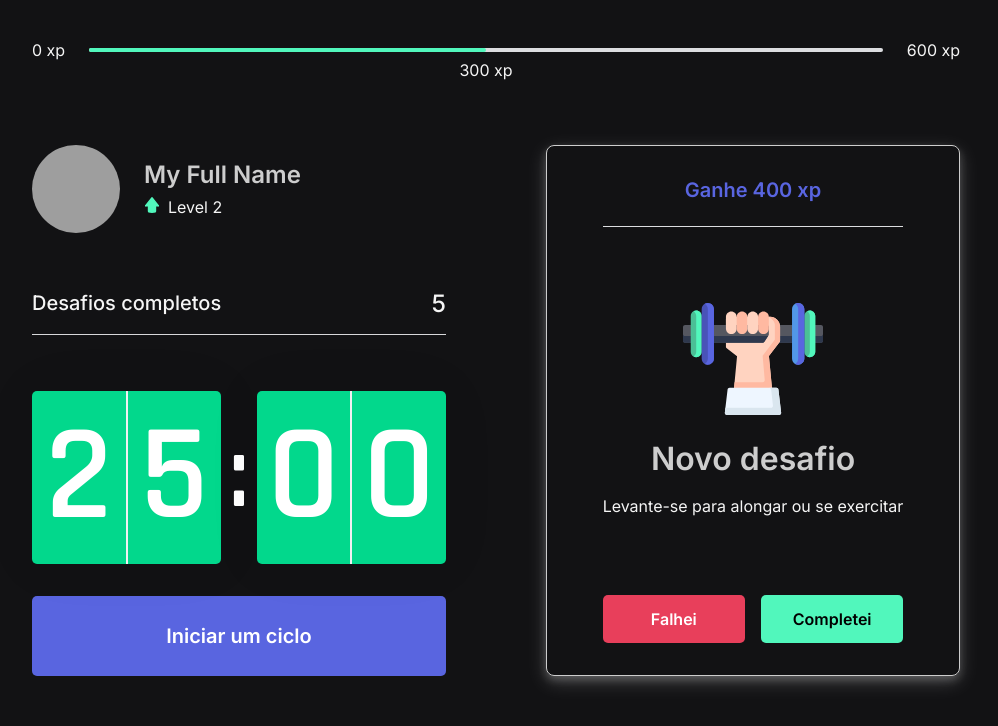
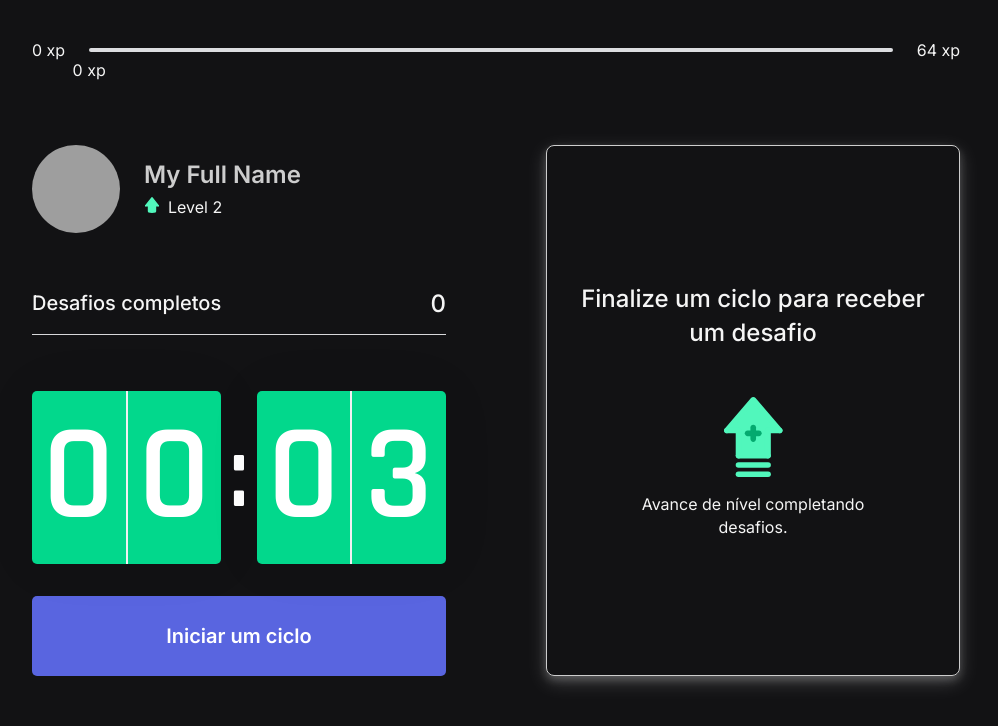
Before and after one commit to georgewfsantos/stretch, a Next.js app: page / in a window 1280 px wide. Shown: the top 726 px of the page, without its empty margins (144-1142 px from the left). Built offline with nearby package versions, Linux system fonts and the light colour scheme; grey boxes are pictures that could not be loaded.

Commit message:
create Challenge context and add functionality to challenge-related components

```diff
--- /dev/null
+++ b/challenges.json
@@ -0,0 +1,62 @@
+[
+  {
+    "type": "body",
+    "description": "Estique um de seus braços com a palma da mão virada para frente e puxe os dedos para cima por 10 segundos por mão.",
+    "amount": 80
+  },
+  {
+    "type": "body",
+    "description": "Estique seu braço contra o peito e puxe-o utilizando o outro braço por 10 segundos por braço.",
+    "amount": 60
+  },
+  {
+    "type": "body",
+    "description": "Puxe seu pescoço com a ajuda da mão para a direita e para a esquerda, permanecendo na posição por alguns segundos.",
+    "amount": 70
+  },
+  {
+    "type": "body",
+    "description": "Com as duas mãos na parte de trás da cabeça, leve-a para baixo, alongando a parte de trás da região.",
+    "amount": 60
+  },
+  {
+    "type": "body",
+    "description": "Cruze as pernas e desça com as mãos esticadas em direção ao chão. Repita o movimento com a outra perna na frente.",
+    "amount": 100
+  },
+  {
+    "type": "body",
+    "description": "Sentado, abra as pernas e tente encostar as palmas das mãos no chão, repita 3 vezes por 5 segundos.",
+    "amount": 80
+  },
+  {
+    "type": "body",
+    "description": "Puxe o joelho de encontro ao peito e segure, troque de perna após 10 segundos.",
+    "amount": 50
+  },
+  {
+    "type": "body",
+    "description": "Sentado, cruze uma perna e incline seu tronco à frente, troque de perna após 10 segundos.",
+    "amount": 80
+  },
+  {
+    "type": "eye",
+    "description": "Sentado, feche os olhos e cubra-os com as palmas da mão durante 2 minutos, depois abra normalmente.",
+    "amount": 90
+  },
+  {
+    "type": "eye",
+    "description": "Em algum ambiente aberto, olhe o mais longe que puder em quatro direções por 3s, mexa apenas os olhos. Repita 3 vezes.",
+    "amount": 140
+  },
+  {
+    "type": "eye",
+    "description": "Usando os polegares, massage a área abaixo das sobrancelhas em movimentos circulares por 15 segundos.",
+    "amount": 70
+  },
+  {
+    "type": "body",
+    "description": "Em pé, gire a cintura o máximo que puder para a esquerda, segure por cinco segundos. Repita para a direita.",
+    "amount": 90
+  }
+]
--- a/src/components/ChallengeBox/index.tsx
+++ b/src/components/ChallengeBox/index.tsx
@@ -1,21 +1,28 @@
+import { useContext } from "react";
+import { ChallengeContext } from "../../contexts/ChallengeContext";
 import { Container } from "./styles";
 
 function ChallengeBox() {
-  const isChallengeActive = true;
+  const { activeChallenge, resetChallenge } = useContext(ChallengeContext);
+
   return (
     <Container>
-      {isChallengeActive ? (
+      {activeChallenge ? (
         <div className="active-challenge">
-          <header>Ganhe 400 xp</header>
+          <header>Ganhe {activeChallenge.amount} xp</header>
 
           <main>
-            <img src="icons/body.svg" alt="Challenge" />
+            <img src={`icons/${activeChallenge.type}.svg`} alt="Challenge" />
             <strong>Novo desafio</strong>
-            <p>Levante-se para alongar ou se exercitar</p>
+            <p>{activeChallenge.description}</p>
           </main>
 
           <footer>
-            <button type="button" className="fail-button">
+            <button
+              type="button"
+              className="fail-button"
+              onClick={resetChallenge}
+            >
               Falhei
             </button>
             <button type="button" className="success-button">
--- a/src/components/CompletedChallenges/index.tsx
+++ b/src/components/CompletedChallenges/index.tsx
@@ -1,12 +1,14 @@
-import React from "react";
+import React, { useContext } from "react";
+import { ChallengeContext } from "../../contexts/ChallengeContext";
 
 import { Container } from "./styles";
 
 function CompletedChallenges() {
+  const { completedChallenges } = useContext(ChallengeContext);
   return (
     <Container>
       <span className="left">Desafios completos</span>
-      <span className="right">5</span>
+      <span className="right">{completedChallenges}</span>
     </Container>
   );
 }
--- a/src/components/CountDown/index.tsx
+++ b/src/components/CountDown/index.tsx
@@ -1,10 +1,12 @@
-import { useState, useEffect } from "react";
+import { useState, useEffect, useContext } from "react";
+import { ChallengeContext } from "../../contexts/ChallengeContext";
 import { Container } from "./styles";
 
 let countdownTimeout: NodeJS.Timeout;
 
 function CountDown() {
-  const [time, setTime] = useState(25 * 60);
+  const { generateNewChallenge } = useContext(ChallengeContext);
+  const [time, setTime] = useState(0.05 * 60);
   const [isActive, setIsActive] = useState(false);
   const [hasFinished, setHasFinished] = useState(false);
 
@@ -21,7 +23,7 @@
   const resetCountDown = () => {
     clearTimeout(countdownTimeout);
     setIsActive(false);
-    setTime(25 * 60);
+    setTime(0.05 * 60);
   };
 
   useEffect(() => {
@@ -32,6 +34,7 @@
     } else if (isActive && time === 0) {
       setHasFinished(true);
       setIsActive(false);
+      generateNewChallenge();
     }
   }, [isActive, time]);
 
--- a/src/components/ExperienceBar/index.tsx
+++ b/src/components/ExperienceBar/index.tsx
@@ -1,17 +1,33 @@
-import React from "react";
+import React, { useContext } from "react";
+import { ChallengeContext } from "../../contexts/ChallengeContext";
 
 import { Container } from "./styles";
 
 function ExperienceBar() {
+  const { currentExperience, experienceToNextLevel } = useContext(
+    ChallengeContext
+  );
+
+  const percentageToNextLevel =
+    Math.round(currentExperience * 100) / experienceToNextLevel;
+
   return (
     <Container>
       <div className="bar-content">
         <span>0 xp</span>
         <div className="gray-line">
-          <div className="progress" />
-          <span className="experience-level">300 xp</span>
+          <div
+            className="progress"
+            style={{ width: `${percentageToNextLevel}%` }}
+          />
+          <span
+            className="experience-level"
+            style={{ left: `${percentageToNextLevel}%` }}
+          >
+            {currentExperience} xp
+          </span>
         </div>
-        <span>600 xp</span>
+        <span>{experienceToNextLevel} xp</span>
       </div>
     </Container>
   );
--- a/src/components/ExperienceBar/styles.ts
+++ b/src/components/ExperienceBar/styles.ts
@@ -27,7 +27,6 @@
       }
 
       .experience-level {
-        left: 50%;
         position: absolute;
         top: 12px;
         transform: translateX(-50%);
--- /dev/null
+++ b/src/contexts/ChallengeContext.tsx
@@ -0,0 +1,67 @@
+import { createContext, useState, ReactNode } from "react";
+import challenges from "../../challenges.json";
+
+interface Challenge {
+  type: "body" | "eye";
+  description: string;
+  amount: number;
+}
+
+interface ChallengeContextData {
+  level: number;
+  currentExperience: number;
+  activeChallenge: Challenge;
+  completedChallenges: number;
+  experienceToNextLevel: number;
+  levelUp: () => void;
+  generateNewChallenge: () => void;
+  resetChallenge: () => void;
+}
+
+interface ChallengeProviderProps {
+  children: ReactNode;
+}
+
+export const ChallengeContext = createContext({} as ChallengeContextData);
+
+export const ChallengeProvider = ({ children }: ChallengeProviderProps) => {
+  const [level, setLevel] = useState(1);
+  const [currentExperience, setCurrentExperience] = useState(0);
+  const [completedChallenges, setCompletedChallenges] = useState(0);
+  const [activeChallenge, setActiveChallenge] = useState(null);
+
+  const experienceToNextLevel = Math.pow((level + 1) * 4, 2);
+
+  const levelUp = () => {
+    setLevel(level + 1);
+  };
+
+  const generateNewChallenge = () => {
+    const randomChallengeIndex = Math.floor(Math.random() * challenges.length);
+
+    const challenge = challenges[randomChallengeIndex];
+
+    setActiveChallenge(challenge);
+  };
+
+  const resetChallenge = () => {
+    setActiveChallenge(null);
+  };
+
+  return (
+    <ChallengeContext.Provider
+      value={{
+        level,
+        currentExperience,
+        completedChallenges,
+        activeChallenge,
+        experienceToNextLevel,
+        levelUp,
+        generateNewChallenge,
+        resetChallenge,
+      }}
+    >
+      {children}
+    </ChallengeContext.Provider>
+  );
+};
--- a/src/pages/_app.tsx
+++ b/src/pages/_app.tsx
@@ -1,9 +1,13 @@
 import GlobalStyles from "../styles/global";
+
+import { ChallengeProvider } from "../contexts/ChallengeContext";
 
 function MyApp({ Component, pageProps }) {
   return (
     <>
-      <Component {...pageProps} />
+      <ChallengeProvider>
+        <Component {...pageProps} />
+      </ChallengeProvider>
       <GlobalStyles />
     </>
   );
--- a/src/pages/index.tsx
+++ b/src/pages/index.tsx
@@ -2,7 +2,7 @@
 import Head from "next/head";
 
 import Dashboard from "../components/Dashboard";
-import { Container } from "./homeStyles.ts";
+import { Container } from "./homeStyles";
 
 export default function Home() {
   return (
```
Also changed, not shown: public/icons/level-up.svg.
